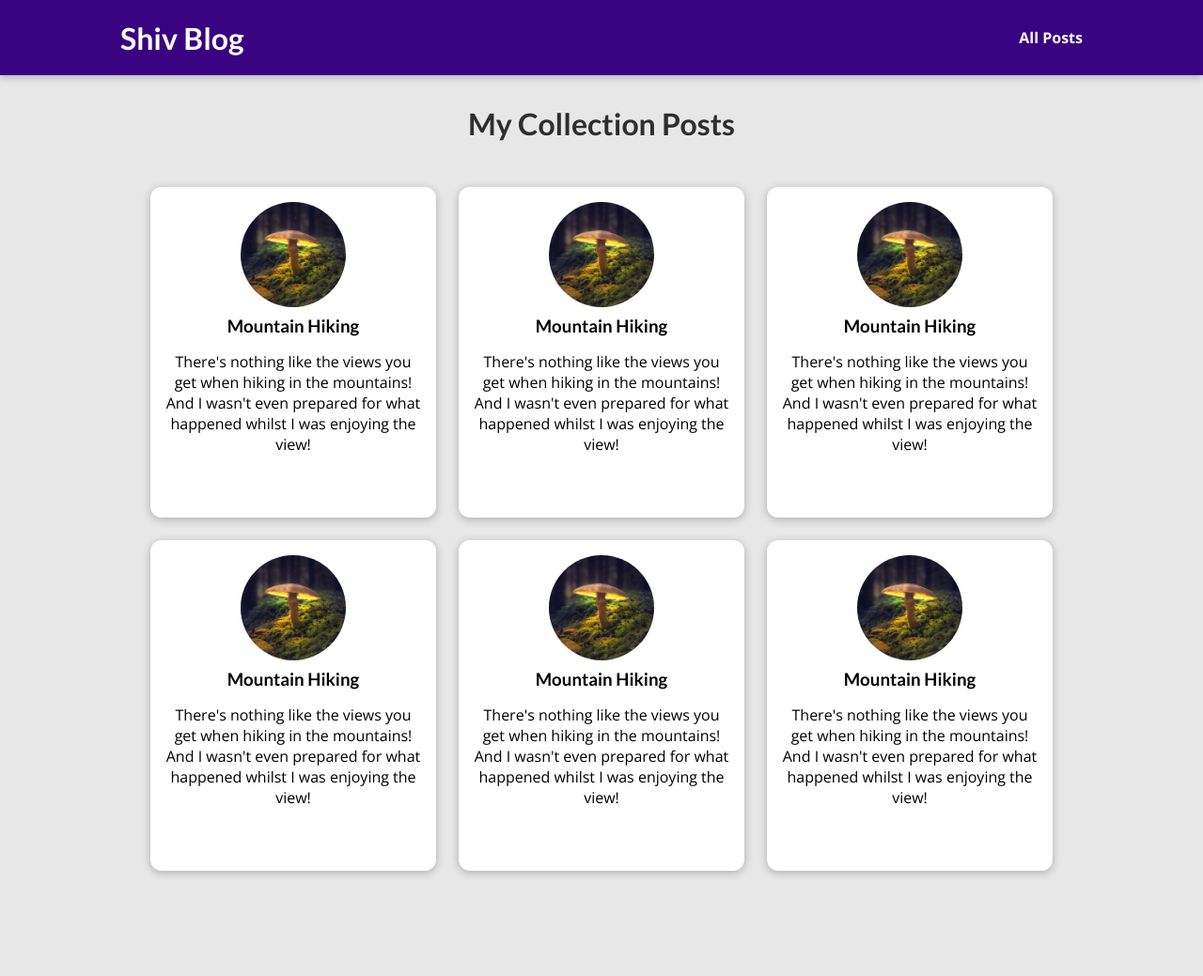
After one commit to shivshankar31/myblog_django, a Django app: template blog/templates/blog/all-posts.html in a window 1280 px wide. The commit adds this page. Shown: the whole page at 94% size. Run offline with Django 3.2, Linux system fonts and the light colour scheme; the template is opened without the code that fills it, so the values that code supplies are empty.

Commit message:
59 & 60 step5 & 6: all post page and styling was added

```diff
--- /dev/null
+++ b/blog/static/blog/all-posts.css
@@ -0,0 +1,43 @@
+body {
+    background-color: #e7e7e7;
+  }
+
+  #main-navigation {
+    background-color: #390281;
+    box-shadow: 0 2px 8px rgba(0, 0, 0, 0.25);
+  }
+
+  #all-posts {
+    margin: 7rem auto;
+    width: 90%;
+    max-width: 60rem;
+  }
+
+  #all-posts h2 {
+    text-align: center;
+    font-size: 2rem;
+    color: #2e2e2e;
+    margin: 3rem 0;
+  }
+
+  ul {
+    list-style: none;
+    margin: 0;
+    padding: 0;
+    display: grid;
+    grid-template-columns: repeat(auto-fill, minmax(17rem, 1fr));
+    gap: 1.5rem;
+  }
+
+  .post img {
+    width: 7rem;
+    height: 7rem;
+  }
+
+  .post a {
+    height: 22rem;
+    transform-origin: center;
+    box-shadow: 0 2px 8px rgba(0, 0, 0, 0.25);
+    border-radius: 12px;
+    background-color: white;
+  }
--- /dev/null
+++ b/blog/static/blog/post.css
@@ -0,0 +1,43 @@
+.post {
+    display: flex;
+    flex-direction: column;
+    align-items: center;
+    text-align: center;
+  }
+
+  .post a {
+    text-decoration: none;
+    color: black;
+    transition: all 0.2s ease;
+    padding: 1rem;
+  }
+
+  .post a:hover,
+  .post a:active {
+    transform: scale(1.1);
+    background-color: #390281;
+    color: white;
+  }
+
+  .post img {
+    width: 5rem;
+    height: 5rem;
+    object-fit: cover;
+    border-radius: 50%;
+  }
+
+  .post h3 {
+    margin: 0.25rem 0;
+  }
+
+  .post time {
+    color: #666666;
+    margin: 0.25rem;
+    font-style: italic;
+    font-size: 0.85rem;
+  }
+
+  .post:hover time,
+  .post:active time {
+    color: white;
+  }
--- /dev/null
+++ b/blog/templates/blog/all-posts.html
@@ -0,0 +1,32 @@
+<!step 6.1: create all_post.html and inherit from base.html, which show all the post !>
+
+
+
+{% extends 'base.html' %}
+{% load static %}
+
+{% block title %}
+All Posts
+{% endblock title %}
+
+{% block css_file %}
+    <link rel="stylesheet" href="{% static 'blog/post.css' %}">
+    <link rel="stylesheet" href="{% static 'blog/all-posts.css' %}">
+{% endblock css_file %}
+
+{% block content %}
+<section id="all-posts">
+    <h2> My Collection Posts </h2>
+
+    <ul>
+        {% include "blog/includes/post.html" %}
+        {% include "blog/includes/post.html" %}
+        {% include "blog/includes/post.html" %}
+        {% include "blog/includes/post.html" %}
+        {% include "blog/includes/post.html" %}
+        {% include "blog/includes/post.html" %}
+
+    </ul>
+</section>
+
+{% endblock content %}
--- /dev/null
+++ b/blog/templates/blog/includes/post.html
@@ -0,0 +1,20 @@
+
+
+{% load static %}
+
+
+<li>
+    <article class="post">
+      <a href="">
+        <img src="{% static 'blog/images/mushroom.jpg' %}" alt="Mountain Hiking" />
+        <div class="post__content">
+          <h3>Mountain Hiking</h3>
+          <p>
+              There's nothing like the views you get when hiking in the
+              mountains! And I wasn't even prepared for what happened whilst I
+              was enjoying the view!
+          </p>
+        </div>
+      </a>
+    </article>
+</li>
--- a/blog/views.py
+++ b/blog/views.py
@@ -11,7 +11,7 @@ def home(request):
     return render(request, 'blog/index.html')
 
 def post(request):
-    pass
+    return render(request, 'blog/all-posts.html')
 
 def post_Details(request):
     pass
--- a/static/app.css
+++ b/static/app.css
@@ -21,3 +21,40 @@ h3 {
   font-family: 'Lato', sans-serif;
   font-weight: bold;
 }
+
+#main-navigation {
+  width: 100%;
+  height: 5rem;
+  display: flex;
+  justify-content: space-between;
+  align-items: center;
+  padding: 0 10%;
+  position: absolute;
+  top: 0;
+  left: 0;
+}
+
+#main-navigation a {
+  text-decoration: none;
+  color: white;
+  font-weight: bold;
+}
+
+#main-navigation a:hover,
+#main-navigation a:active {
+  color: #cf79f1;
+}
+
+#main-navigation h1 a:hover,
+#main-navigation h1 a:active {
+  color: white;
+}
+/*
+#all_post_sec{
+  margin-top: 10rem;
+}
+
+h2{
+  text-align: center;
+}
+*/
--- a/templates/base.html
+++ b/templates/base.html
@@ -14,13 +14,20 @@
     <link rel="stylesheet" href="{% static "app.css" %}">
     {% block css_file %}
     {% endblock css_file %}
+</head>
+
+<body>
+  <header id="main-navigation">
+    <h1><a href="">Shiv Blog</a></h1>
+    <nav>
+      <a href="">All Posts</a>
+    </nav>
+  </header>
+  <section id="all_post_sec">
+  {% block content %}
 
 
-</head>
-<body>
-    {% block content %}
-
-    {% endblock %}
-
+  {% endblock content %}
+  </section>
 </body>
 </html>
```
Also changed, not shown: blog/static/blog/index.css (+0 -71 lines), blog/templates/blog/index.html (+4 -24 lines), blog/static/blog/images/man.jpeg (added), blog/static/blog/images/mushroom.jpg (added), 1 other file.
